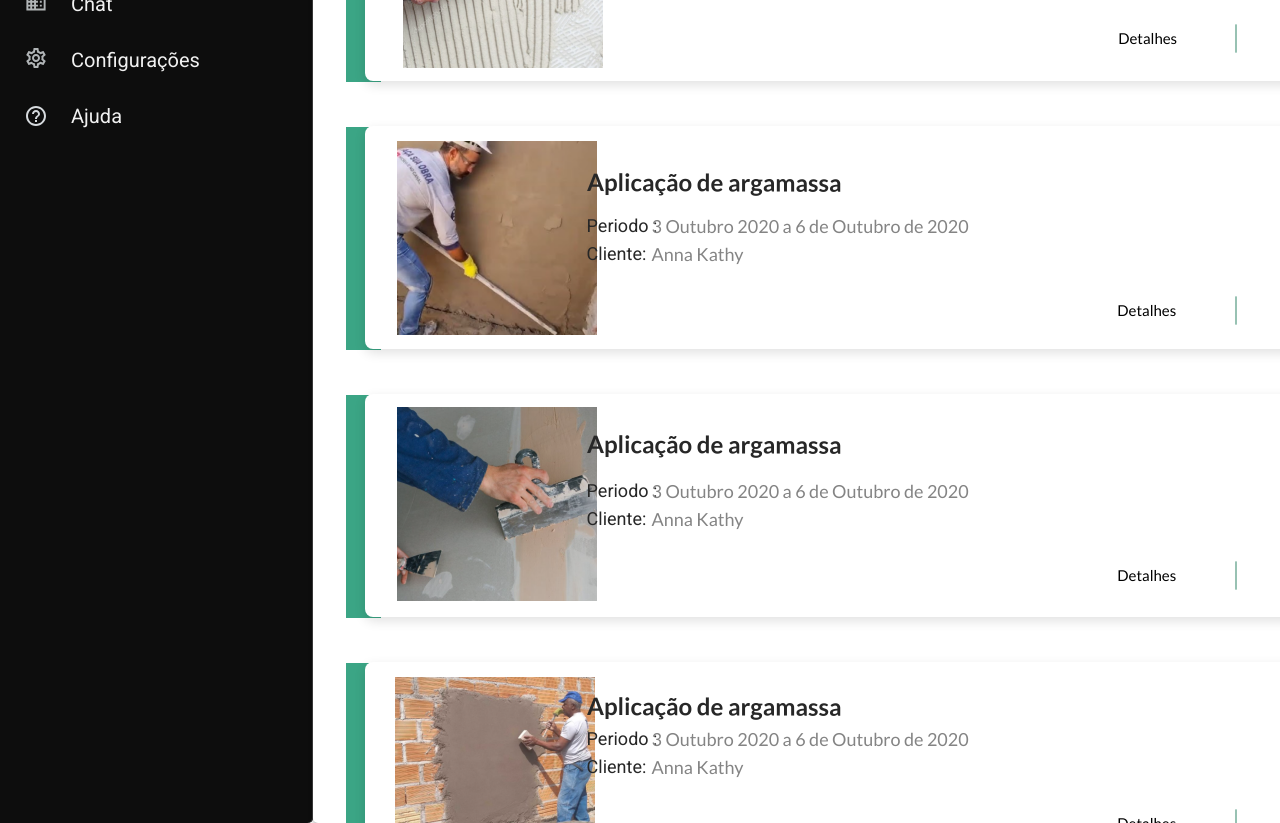
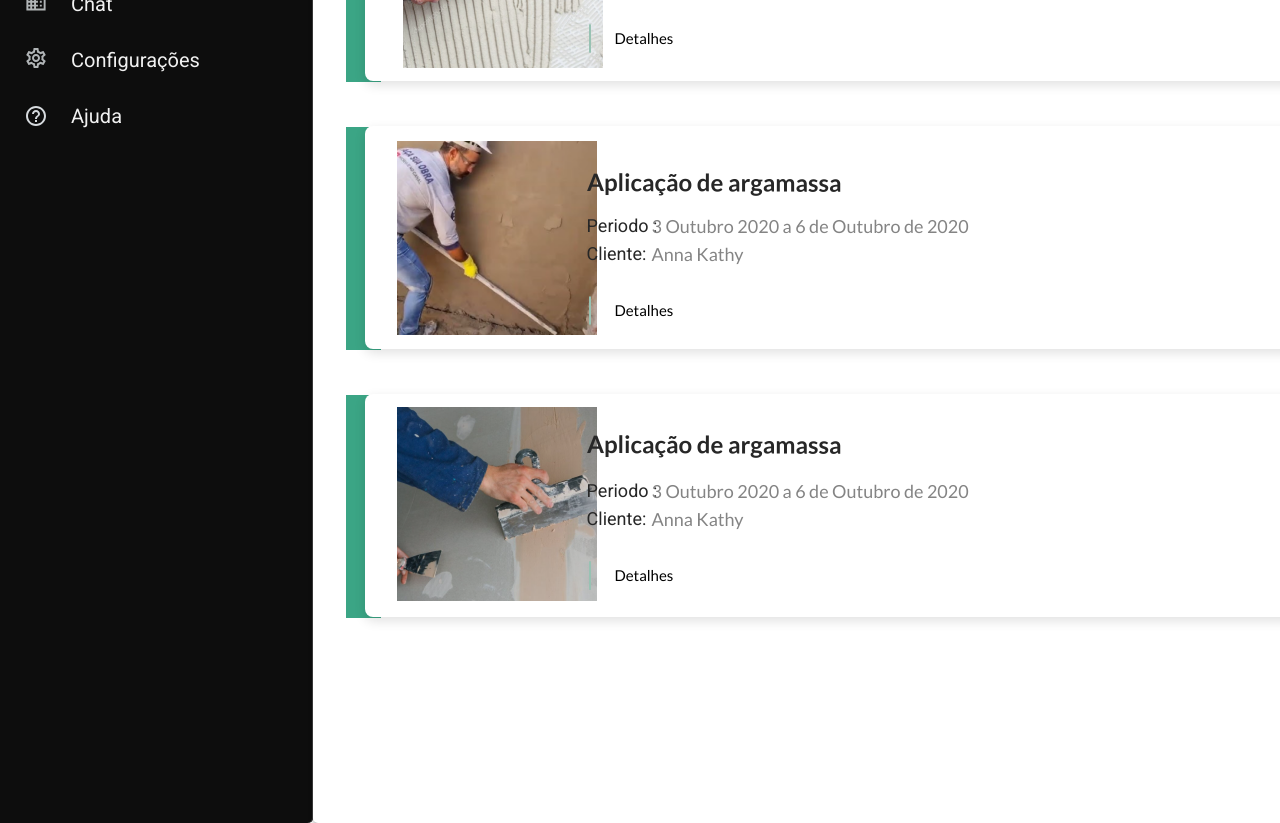
Before and after one commit to MirielleRosa/Camelia, a Vue app in the folder Frontend/: page /dashboard-profissional-pedidos in a window 1280 px wide. Shown: the part 380-1203 px from the top of the page. Built offline with nearby package versions, Linux system fonts and the light colour scheme; a web font is replaced by a local one.

Commit message:
alterações do dashboard Pedidos

```diff
--- a/Frontend/src/pages/DashboardProfissionalPedidos.vue
+++ b/Frontend/src/pages/DashboardProfissionalPedidos.vue
@@ -49,7 +49,7 @@
             src="/tab.svg"
           />
           <div
-            class="absolute top-[calc(50%_-_7.5px)] left-[71px] leading-[100%]"
+            class="absolute top-[calc(50%_-_7.5px)] left-[71px] leading-[100%] cursor-pointer " @click="onNavLinksDark2ClickDashboard()"
           >
             Dashboard
           </div>
@@ -262,10 +262,10 @@
       </div>
     </div>
     <div
-      class="absolute top-[68px] left-[313px] w-[1127px] h-[1135px] text-center text-sm text-black-40 font-regular"
+      class="absolute top-[68px] left-[313px] w-[100%] h-[1135px] text-center text-sm text-black-40 font-regular"
     >
       <div
-        class="absolute top-[1.1px] left-[0px] rounded-8xs bg-grey-white shadow-[0px_4px_4px_rgba(0,_0,_0,_0.25)] w-[1127px] h-[1133.9px]"
+        class="absolute top-[1.1px] left-[0px] rounded-8xs bg-grey-white shadow-[0px_4px_4px_rgba(0,_0,_0,_0.25)] w-[100%] h-[1133.9px]"
       />
       <div
         class="absolute w-full top-[104.4px] right-[0px] left-[0px] box-border h-[17.1px] overflow-hidden flex flex-row items-center justify-between py-boundvariablesdata4 px-boundvariablesdata3 border-b-[1px] border-solid border-black-10"
@@ -310,7 +310,7 @@
               <div
                 class="rounded-boundvariablesdata1 flex flex-col items-start justify-center"
               >
-                <div class="self-stretch relative leading-[20px]">
+                <div class="self-stretch relative leading-[20px]" >
                   Dashboards
                 </div>
               </div>
@@ -422,7 +422,7 @@
         </div>
       </div>
       <div
-        class="absolute top-[0px] left-[0px] w-[1121.7px] h-[117.2px] flex flex-row items-start justify-start gap-[15px] text-base text-gray1-1500 font-roboto"
+        class="absolute top-[0px] left-[0px] w-[100%] h-[117.2px] flex flex-row items-start justify-start gap-[105px] text-base text-gray1-1500 font-roboto"
       >
         <div class="relative w-[166px] h-[110px]">
           <div
@@ -517,20 +517,14 @@
           />
         </div>
       </div>
-      <div
-        class="absolute top-[121px] left-[1115px] rounded-tl-none rounded-tr-xl rounded-br-xl rounded-bl-none bg-gray1-300 box-border w-3 h-[1014px] border-r-[1px] border-solid border-grey-white border-l-[1px]"
-      >
-        <div
-          class="absolute top-[12px] left-[calc(50%_-_3px)] rounded-81xl bg-lightgray-100 w-1.5 h-[379px]"
-        />
-      </div>
+
     </div>
-    <div class="absolute top-[238px] left-[346px] w-[1038px] h-[747px]">
+    <div class="absolute top-[238px] left-[346px] w-[100%] h-[747px]">
       <div
         class="absolute top-[1px] left-[0px] bg-mediumaquamarine-100 w-[35px] h-[223px]"
       />
       <div
-        class="absolute top-[0px] left-[19px] rounded-lg bg-grey-white shadow-[0px_4px_12px_rgba(0,_0,_0,_0.12)] w-[1019px] h-[223px]"
+        class="absolute top-[0px] left-[19px] rounded-lg bg-grey-white shadow-[0px_4px_12px_rgba(0,_0,_0,_0.12)] w-[100%] h-[223px]"
       />
       <img
         class="absolute top-[549px] left-[65px] w-[200px] h-[198px] object-cover"
@@ -538,28 +532,21 @@
         src="/rectangle-54@2x.png"
       />
     </div>
-    <div class="absolute top-[774px] left-[346px] w-[1038px] h-56">
+    <div class="absolute top-[774px] left-[346px] w-[100%] h-56">
       <div
         class="absolute top-[1px] left-[0px] bg-mediumaquamarine-100 w-[35px] h-[223px]"
       />
       <div
-        class="absolute top-[0px] left-[19px] rounded-lg bg-grey-white shadow-[0px_4px_12px_rgba(0,_0,_0,_0.12)] w-[1019px] h-[223px]"
+        class="absolute top-[0px] left-[19px] rounded-lg bg-grey-white shadow-[0px_4px_12px_rgba(0,_0,_0,_0.12)] w-[100%] h-[223px]"
       />
     </div>
-    <div class="absolute top-[1042px] left-[346px] w-[1038px] h-56">
+
+    <div class="absolute top-[506px] left-[346px] w-[100%] h-56">
       <div
         class="absolute top-[1px] left-[0px] bg-mediumaquamarine-100 w-[35px] h-[223px]"
       />
       <div
-        class="absolute top-[0px] left-[19px] rounded-lg bg-grey-white shadow-[0px_4px_12px_rgba(0,_0,_0,_0.12)] w-[1019px] h-[223px]"
-      />
-    </div>
-    <div class="absolute top-[506px] left-[346px] w-[1038px] h-56">
-      <div
-        class="absolute top-[1px] left-[0px] bg-mediumaquamarine-100 w-[35px] h-[223px]"
-      />
-      <div
-        class="absolute top-[0px] left-[19px] rounded-lg bg-grey-white shadow-[0px_4px_12px_rgba(0,_0,_0,_0.12)] w-[1019px] h-[223px]"
+        class="absolute top-[0px] left-[19px] rounded-lg bg-grey-white shadow-[0px_4px_12px_rgba(0,_0,_0,_0.12)] w-[100%] h-[223px]"
       />
     </div>
     <img
@@ -571,11 +558,6 @@
       class="absolute top-[787px] left-[397px] w-[200px] h-[194px] object-cover"
       alt=""
       src="/image-3@2x.png"
-    />
-    <img
-      class="absolute top-[1057px] left-[395px] w-[200px] h-[194px] object-cover"
-      alt=""
-      src="/image-4@2x.png"
     />
     <img
       class="absolute top-[521px] left-[397px] w-[200px] h-[194px] object-cover"
@@ -596,9 +578,9 @@
     </div>
     <div class="absolute top-[390px] left-[1116px] rounded-lg" />
     <div
-      class="absolute w-[calc(100%_-_1336px)] top-[404px] right-[101px] left-[1235px] rounded-lg bg-mediumaquamarine-200 box-border h-[29px] border-[1px] border-solid border-powderblue"
+      class="absolute w-[calc(100%_-_1336px)] top-[404px] right-[101px] left-[46%] rounded-lg bg-mediumaquamarine-200 box-border h-[29px] border-[1px] border-solid border-powderblue"
     />
-    <div class="absolute top-[34%] left-[87.36%] text-mini text-color-7">
+    <div class="absolute top-[34%] left-[48%] text-mini text-color-7">
       Detalhes
     </div>
     <b
@@ -614,9 +596,9 @@
       Anna Kathy
     </div>
     <div
-      class="absolute w-[calc(100%_-_1336px)] top-[676.4px] right-[101px] left-[1235px] rounded-lg bg-mediumaquamarine-200 box-border h-[29px] border-[1px] border-solid border-powderblue"
+      class="absolute w-[calc(100%_-_1336px)] top-[676.4px] right-[101px] left-[46%] rounded-lg bg-mediumaquamarine-200 box-border h-[29px] border-[1px] border-solid border-powderblue"
     />
-    <div class="absolute top-[56.64%] left-[87.29%] text-mini text-color-7">
+    <div class="absolute top-[56.64%] left-[48%] text-mini text-color-7">
       Detalhes
     </div>
     <b
@@ -632,29 +614,9 @@
       Anna Kathy
     </div>
     <div
-      class="absolute w-[calc(100%_-_1336px)] top-[941.4px] right-[101px] left-[1235px] rounded-lg bg-mediumaquamarine-200 box-border h-[29px] border-[1px] border-solid border-powderblue"
+      class="absolute w-[calc(100%_-_1336px)] top-[941.4px] right-[101px] left-[46%] rounded-lg bg-mediumaquamarine-200 box-border h-[29px] border-[1px] border-solid border-powderblue"
     />
-    <div class="absolute top-[78.67%] left-[87.29%] text-mini text-color-7">
-      Detalhes
-    </div>
-    <b
-      class="absolute top-[89.03%] left-[45.84%] text-5xl [transform:_rotate(0.18deg)] [transform-origin:0_0]"
-      >Aplicação de argamassa</b
-    >
-    <div class="absolute top-[92.14%] left-[45.83%] font-roboto">Periodo :</div>
-    <div class="absolute top-[94.46%] left-[45.83%] font-roboto">Cliente:</div>
-    <div class="absolute top-[92.14%] left-[50.9%] text-gray1-800">
-      3 Outubro 2020 a 6 de Outubro de 2020
-    </div>
-    <div class="absolute top-[94.46%] left-[50.9%] text-gray1-800">
-      Anna Kathy
-    </div>
-    <div
-      class="absolute w-[calc(100%_-_1336px)] top-[1189.4px] right-[101px] left-[1235px] rounded-lg bg-mediumaquamarine-200 box-border h-[29px] border-[1px] border-solid border-powderblue"
-    />
-    <div class="absolute top-[99.29%] left-[87.29%] text-mini text-color-7">
-      Detalhes
-    </div>
+    <div class="absolute top-[78.64%] left-[48%] text-mini text-color-7"> Detalhes </div>
   </div>
 </template>
 <script>
@@ -672,6 +634,9 @@
       onNavLinksDark4Click() {
         this.$router.push("/dashboard-profissional-configuraes1");
       },
+      onNavLinksDark2ClickDashboard() {
+        this.$router.push("/dashboard-profissional");
+      },
     },
   });
 </script>
--- a/Frontend/src/pages/LoginCliente.vue
+++ b/Frontend/src/pages/LoginCliente.vue
@@ -38,13 +38,11 @@
       <div class="absolute top-[0px] left-[0px] w-[626px] h-[26px]">
         <div
           class="absolute top-[0px] left-[109px] cursor-pointer"
-          @click="onServiosTextClick"
         >
           Serviços
         </div>
         <div
           class="absolute top-[0px] left-[247px] cursor-pointer"
-          @click="onSejaUmProfissionalClick"
         >
           Seja um profissional
         </div>
--- a/Frontend/src/pages/PaginaInicial.vue
+++ b/Frontend/src/pages/PaginaInicial.vue
@@ -575,13 +575,13 @@
         <div class="absolute top-[0px] left-[0px] w-[626px] h-[26px]">
           <div
             class="absolute top-[0px] left-[115px] cursor-pointer"
-            @click="onServiosTextClick"
+
           >
             Serviços
           </div>
           <div
             class="absolute top-[0px] left-[247px] cursor-pointer"
-            @click="onSejaUmProfissionalClick"
+
           >
             Seja um profissional
           </div>
```
